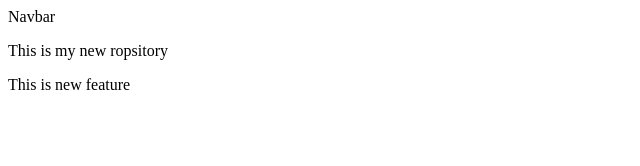
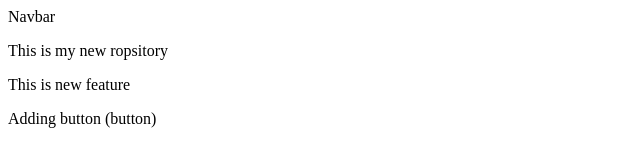
Before and after one commit to Abu-Bakar0515/Localrepo, a plain HTML site: page index.html in a window 1280 px wide. Shown: the whole page, without its empty margins (0-640 px from the left). Drawn offline with Linux system fonts and the light colour scheme.

Commit message:
Adding button

```diff
--- a/index.html
+++ b/index.html
@@ -2,3 +2,4 @@
     <p>This is my new ropsitory</p>
     <p>This is new feature</p>
 </div>
+<div>Adding button (button)</div>
```
